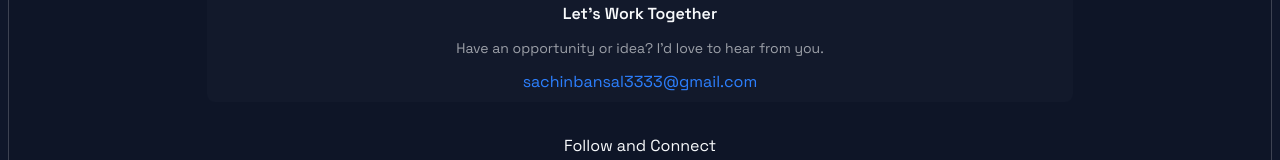
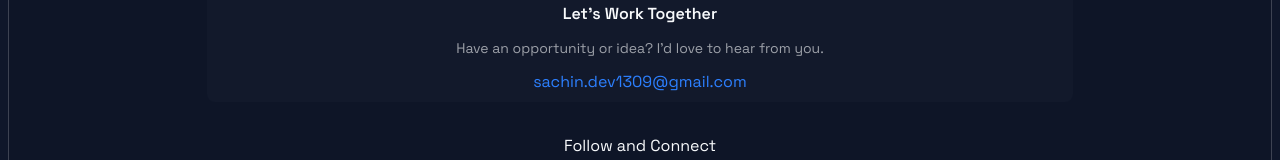
Before and after one commit to sachin55551010/My_Portfolio, a React (Vite) app: page / in a window 1280 px wide. Shown: the part 4405-4565 px from the top of the page. Built offline with nearby package versions, Linux system fonts and the light colour scheme.

Commit message:
Update Contact.jsx

```diff
--- a/src/sections/Contact.jsx
+++ b/src/sections/Contact.jsx
@@ -48,7 +48,7 @@ export const Contact = () => {
                 href="mailto:sachinbansal3333@gmail.com"
                 className="text-blue-500"
               >
-                sachinbansal3333@gmail.com
+                sachin.dev1309@gmail.com
               </a>
             </div>
           </div>
```
